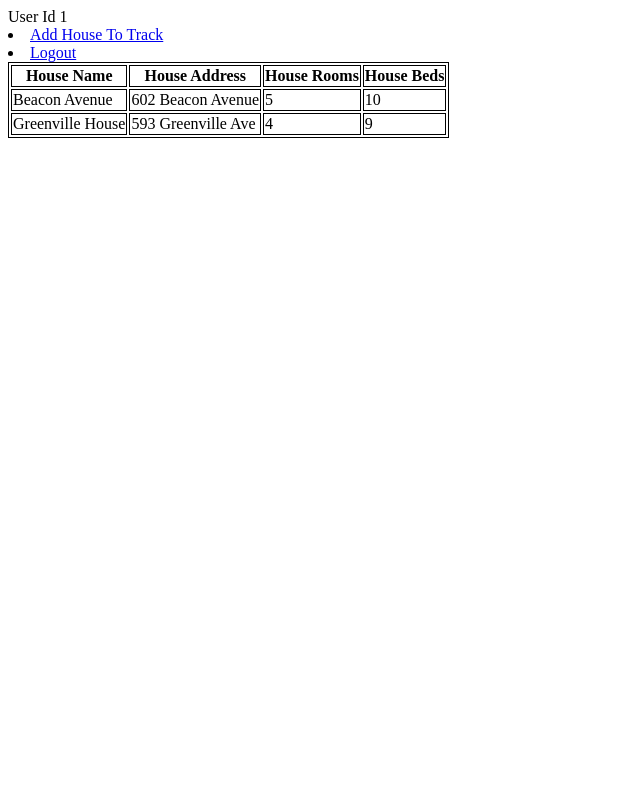
After one commit to chrissparksnj/SoberHomer, a Flask app: page /dashboard in a window 1280 px wide. The commit adds this page. Shown: the whole page, without its empty margins (0-640 px from the left). Run offline with Flask 2, Linux system fonts and the light colour scheme; a user stored in the database is signed in; data comes from the database, SQL or seed files in the repository; both versions use the stored data as it was after the commit.

Commit message:
added housing table, housing form

```diff
--- a/app.py
+++ b/app.py
@@ -1,5 +1,6 @@
-from flask import Flask, render_template, redirect, url_for, request, jsonify
+from flask import Flask, render_template, redirect, url_for, request, jsonify, flash
 from flask_sqlalchemy import SQLAlchemy
+from flask_login import UserMixin, login_user, LoginManager, login_required, logout_user, current_user
 from forms import *
 
 
@@ -10,7 +11,17 @@ app.config['SQLALCHEMY_DATABASE_URI'] = 'sqlite:////home/sparql/sober/soberhousi
 db = SQLAlchemy(app)
 
 
-class User(db.Model):
+# Login Manager Stuff
+login_manager = LoginManager()
+login_manager.init_app(app)
+login_manager.login_view = 'login'
+
+@login_manager.user_loader
+def load_user(user_id):
+    return User.query.get(int(user_id))
+
+# Database Stuff
+class User(db.Model, UserMixin):
     id = db.Column(db.Integer, primary_key=True)
     username = db.Column(db.String(80), unique=True, nullable=False)
     email = db.Column(db.String(120), unique=True, nullable=False)
@@ -19,10 +30,50 @@ class User(db.Model):
     def __repr__(self):
         return '<User %r>' % self.username
 
+class Houses(db.Model, UserMixin):
+    id = db.Column(db.Integer, primary_key=True)
+    user_id = db.Column(db.String(80), nullable=False)
+    house_name = db.Column(db.String(80), nullable=False)
+    house_address = db.Column(db.String(80), nullable=False)
+    house_rooms = db.Column(db.Integer, nullable=False)
+    house_beds = db.Column(db.Integer, nullable=False)
+
+
 @app.route("/")
 def index():
     return render_template("index.html")
 
+################################################
+############### HOUSING STUFF  #################
+################################################
+
+@app.route("/dashboard")
+@login_required
+def dashboard():
+    houses = Houses.query.filter_by(user_id=current_user.id).all()
+    return render_template("/user/dashboard.html", houses=houses)
+
+
+@app.route("/addhouse", methods=['GET', 'POST'])
+@login_required
+def addhouse():
+    form = AddHouseForm()
+    if form.validate_on_submit():
+        user = current_user.id
+        houseAddress = form.houseAddress.data
+        houseBeds = form.houseBeds.data
+        houseName = form.houseName.data
+        houseRooms = form.houseRooms.data
+        house = Houses(user_id=user, house_address=houseAddress, house_rooms=houseRooms, house_beds=houseBeds, house_name=houseName)
+        db.session.add(house)
+        db.session.commit()
+        flash("House Added")
+        return redirect(url_for("dashboard"))
+
+    return render_template("/house/addhouse.html", form=form)
+################################################
+############## LOGIN/LOGOUT STUFF ##############
+################################################
 @app.route("/login", methods=["GET", "POST"])
 def login():
     form = LoginForm()
@@ -30,10 +81,23 @@ def login():
         username = form.username.data
         password = form.password.data
         user = User.query.filter_by(username=username).first()
-        if user.password == password:
-            return "Logged In"
-        return "Invalid Username or Password, GO BACK"
+        if user:
+            if user.password == password:
+                login_user(user)
+                return redirect(url_for("dashboard"))
+            else:
+                flash("Wrong Password - Try Again")
+        else:
+            flash("That user doesn't exist")
     return render_template("/user/login.html", form=form)
+
+@app.route("/logout", methods=["GET","POST"])
+@login_required
+def logout():
+    logout_user()
+    flash("You have been logged out")
+    return redirect(url_for("login"))
+
 
 @app.route("/signup", methods=["GET", "POST"])
 def signup():
@@ -50,6 +114,10 @@ def signup():
 
     return render_template("/user/signup.html", form=form)
 
+
+################################################
+############## HELPER STUFF ####################
+################################################
 @app.route("/form_to_json", methods=['POST'])
 def form_to_json():
     data = request.form.to_dict(flat=False)
--- /dev/null
+++ b/templates/user/dashboard.html
@@ -0,0 +1,62 @@
+{% extends "base.html" %}
+
+{% block content %}
+<!-- --------------------------------------------- -->
+<!---------------- Flash Messages -------------------->
+<!-- ---------------------------------------------- -->
+{% with messages = get_flashed_messages() %}
+{% if messages %}
+{% for message in messages %}
+<span style="color:red"> {{ message }} <br></span>
+{% endfor %}
+{% endif %}
+{% endwith %}
+<!-- --------------------------------------------- -->
+
+
+User Id {{ current_user.id }}
+<li><a href="/addhouse">Add House To Track</a></li>
+<li><a href="/logout">Logout</a></li>
+
+
+<!-- --------------------------------------------- -->
+<!---------------- Houses Table   -------------------->
+<!-- ---------------------------------------------- -->
+<style>
+  table,
+  th,
+  td {
+    border: 1px solid black;
+  }
+</style>
+
+{% if houses is defined and houses|length > 0 %}
+<table>
+  <tr>
+    <th>House Name</th>
+    <th>House Address</th>
+    <th>House Rooms</th>
+    <th>House Beds</th>
+  </tr>
+
+  {% for house in houses %}
+  <tr>
+
+    <td>{{house.house_name}}</td>
+    <td>{{house.house_address}}</td>
+    <td>{{house.house_rooms}}</td>
+    <td>{{house.house_beds}}</td>
+  </tr>
+  {% endfor %}
+  {%endif%}
+
+
+
+</table>
+
+
+<!-- --------------------------------------------- -->
+
+
+
+{% endblock %}
```
Also changed, not shown: forms.py (+7 -1 lines), templates/house/addhouse.html (added, +29 -0 lines), templates/user/login.html (+13 -0 lines), test.db.
